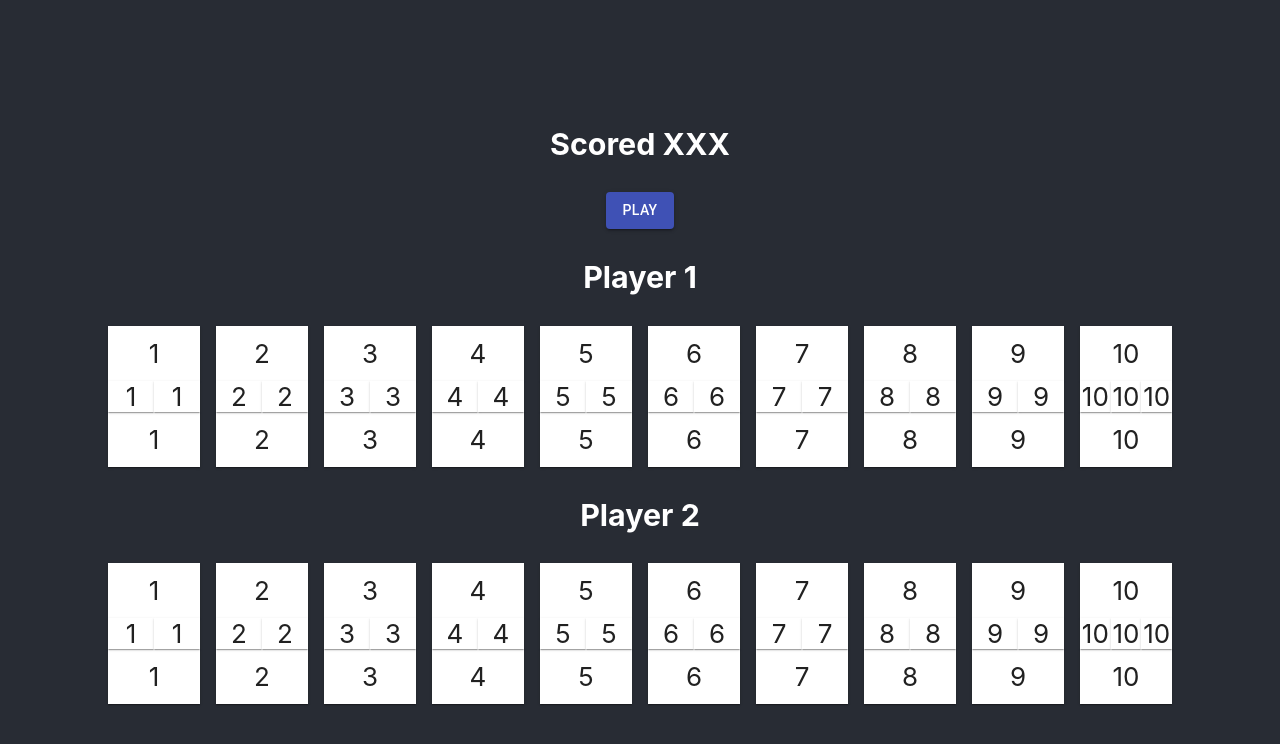
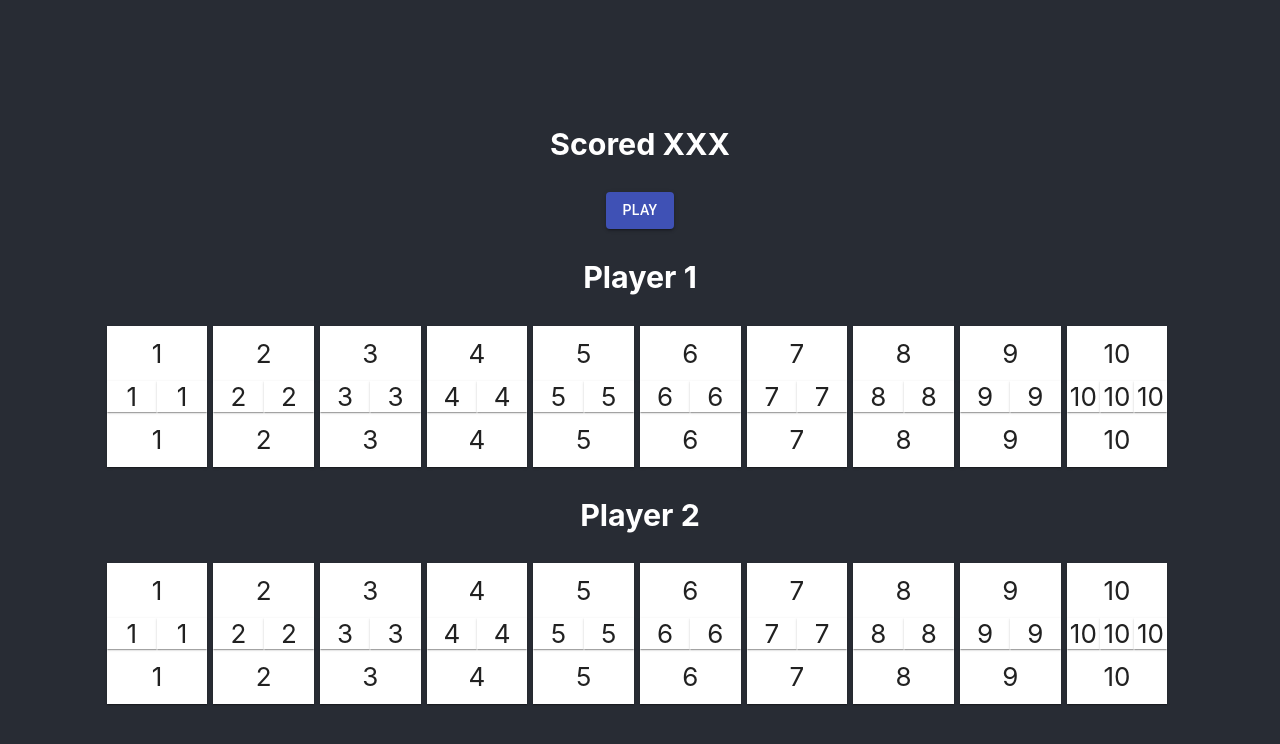
Before and after one commit to devJocke/joakim-nilsson-bowling, a React (Create React App) app: page / in a window 1280 px wide. Shown: the top 744 px of the page. Built offline with nearby package versions, Linux system fonts and the light colour scheme.

Commit message:
removed preset spacing and added my own for better control

```diff
--- a/src/game/TableClass.js
+++ b/src/game/TableClass.js
@@ -13,7 +13,7 @@ class TableClass extends Component {
 
     for (let count = 1; count <= nrOfTurns; count++) {
       turn.push(
-        <Grid item xs={1} >
+        <Grid item xs={1} style={{ 'paddingRight': '6px' }} >
 
           <Paper square={true} style={{ 'padding': '12px' }}>{count}</Paper>
 
@@ -47,7 +47,7 @@ class TableClass extends Component {
 
     return (
       <div style={{ 'width': '100%' }}>
-        <Grid container spacing={2}>
+        <Grid container >
           <Grid item xs={1} ></Grid>
           {turn}
         </Grid>
```
